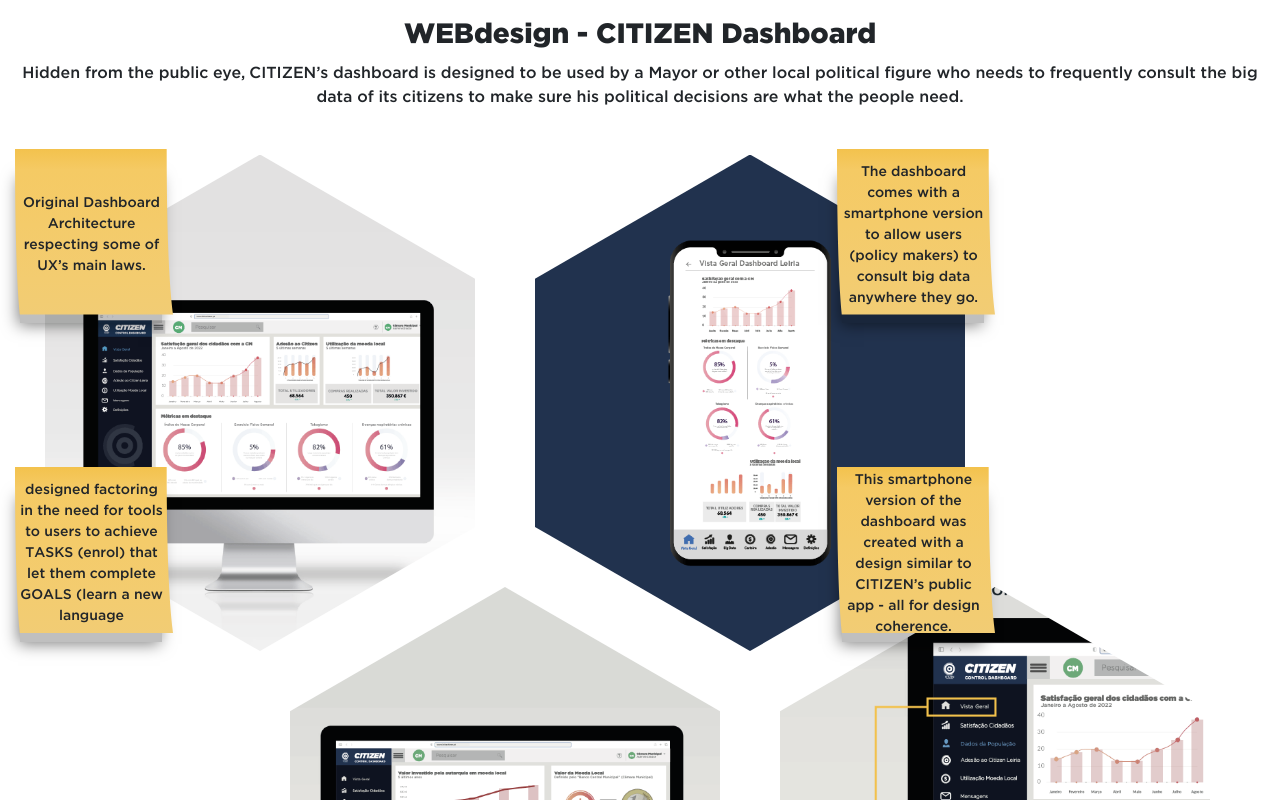
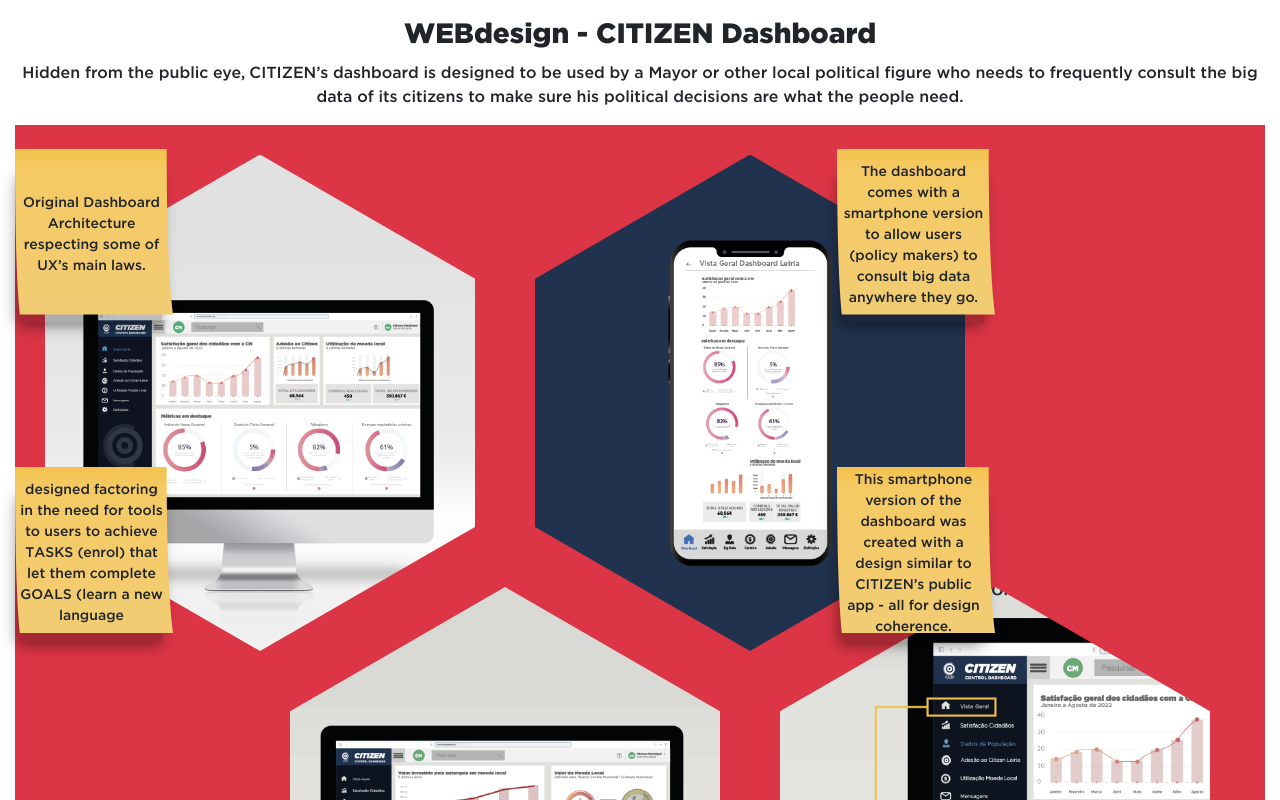
Before and after one commit to raultesta/Vue, a Vue app: page /web-ux in a window 1280 px wide. Shown: the part 1500-2300 px from the top of the page. Built offline with nearby package versions, Linux system fonts and the light colour scheme.

Commit message:
já nao me lembro das changes que fizemos ontem porque estava a dormir

```diff
--- a/src/components/hexagon-grid/HexagonGrid.vue
+++ b/src/components/hexagon-grid/HexagonGrid.vue
@@ -1,5 +1,5 @@
 <template>
-  <div class="hexagon-grid" :class="size">
+  <div class="hexagon-grid" :class="size" :style="style">
     <div class="d-flex">
       <div class="hexagon-grid-wrapper">
         <hexagon
@@ -34,7 +34,16 @@
       type: String,
       default: 'regular',
     },
+    backgroundColor: {
+      type: String,
+      default: "#fff"
+    },
   },
+  computed: {
+    style (){
+      return `background-color:${this.backgroundColor}`
+    }
+  }
 }
 </script>
 
--- a/src/views/pages/WebUx.vue
+++ b/src/views/pages/WebUx.vue
@@ -15,7 +15,7 @@
           <p>Hidden from the public eye, CITIZEN’s dashboard is designed to be used by a Mayor or other local political figure who needs to frequently consult the big data of its citizens to make sure his political decisions are what the people need.</p>
         </b-col>
         <b-col>
-          <hexagon-grid :hexagons="hexagonsCitizenSite" size="large"/>
+          <hexagon-grid :hexagons="hexagonsCitizenSite" size="large" backgroundColor="#dc3545"/>
         </b-col>
       </b-row>
       <b-row class="hexagon-row-spacing">
@@ -24,7 +24,7 @@
           <p>SPEAK aims at solving the migrant social integration problem. Its web solution had to be easy to use and to easily enable class enrollment</p>
         </b-col>
         <b-col>
-          <hexagon-grid :hexagons="hexagonsSpeakSite" size="large"/>
+          <hexagon-grid :hexagons="hexagonsSpeakSite" size="large" backgroundColor="yellow"/>
         </b-col>
       </b-row>
        <b-row class="hexagon-row-spacing">
```
